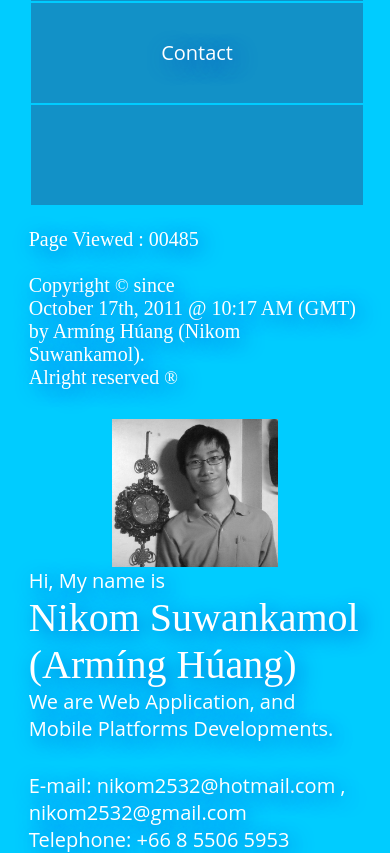
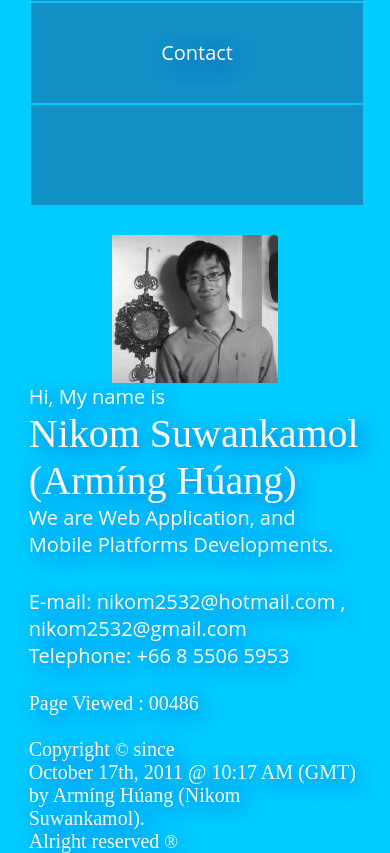
Before and after one commit to nikom2532/mine-about-me, a PHP site: page /index.php?c=index in a window 390 px wide. Shown: the part 621-1474 px from the top of the page. Run offline with PHP 8.4, Linux system fonts and the light colour scheme; some web fonts are replaced.

Commit message:
Assets: Responsive design

```diff
--- a/assets/css/style.css
+++ b/assets/css/style.css
@@ -152,15 +152,37 @@ body{
 .main-content .hit-counter{
 	display: none;
 }
-/* Responsive Size */
+
+/* ### Responsive Size ### */
+
+/* Large desktop */
+@media (min-width: 1200px) {
+	.main-content .hit-counter{
+		display: none;
+	}
+}
+/* Portrait tablet to landscape and desktop */
 @media (min-width: 768px) and (max-width: 979px){
-/*	#body_page .container #menu{
-		clear: both;
+	.main-content .hit-counter{
+		display: none;
 	}
-	#body_page .container #content{
-		clear: both;
-	}*/
+}
+
+/* Landscape phone to portrait tablet */
+@media (max-width: 767px) {
 	.main-content .hit-counter{
 		display: block;
 	}
+	#menu .hit-counter{
+		display: none;
+	}
 }
+/* Landscape phones and down */
+@media (max-width: 480px) {
+	.main-content .hit-counter{
+		display: block;
+	}
+	#menu .hit-counter{
+		display: none;
+	}
+}
```
